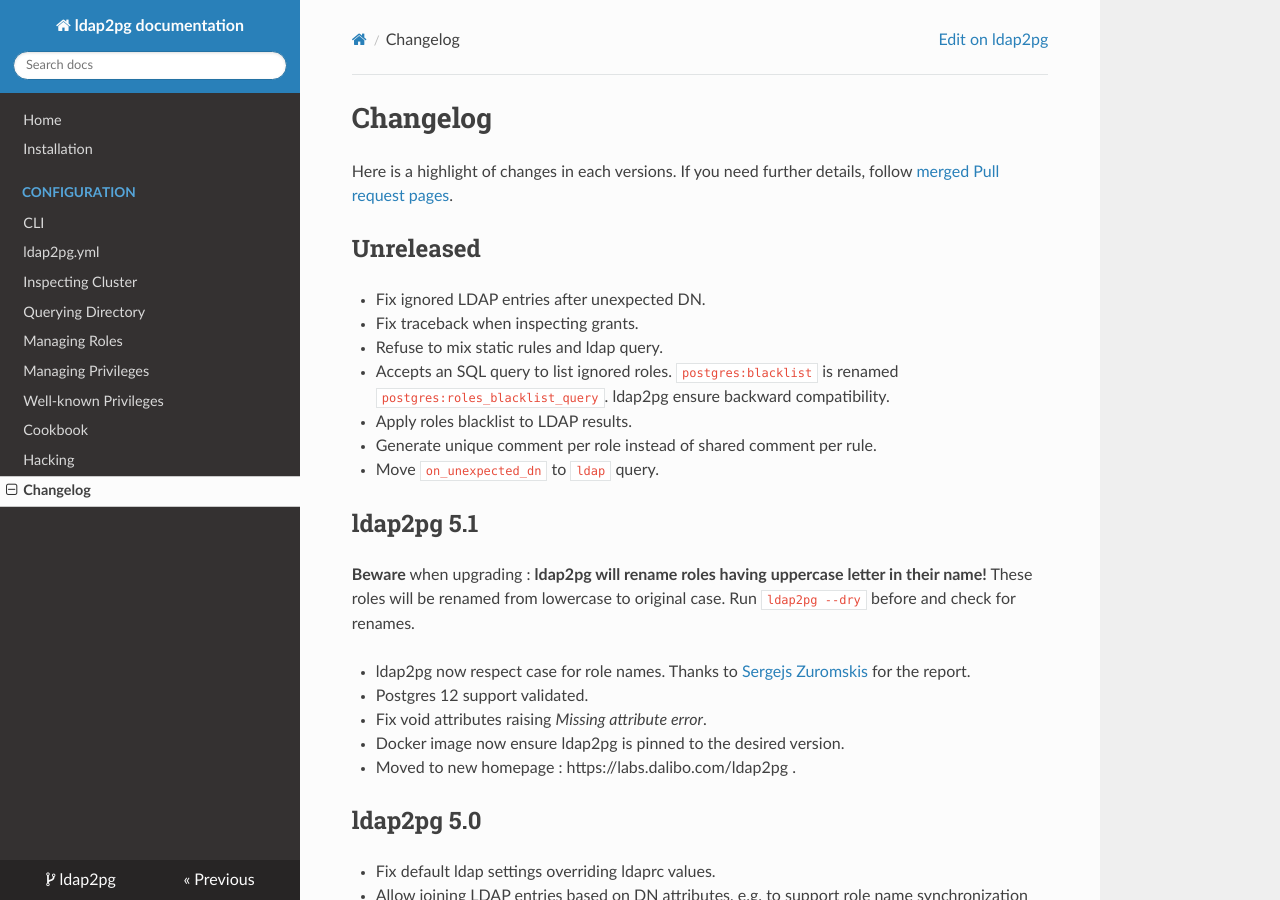
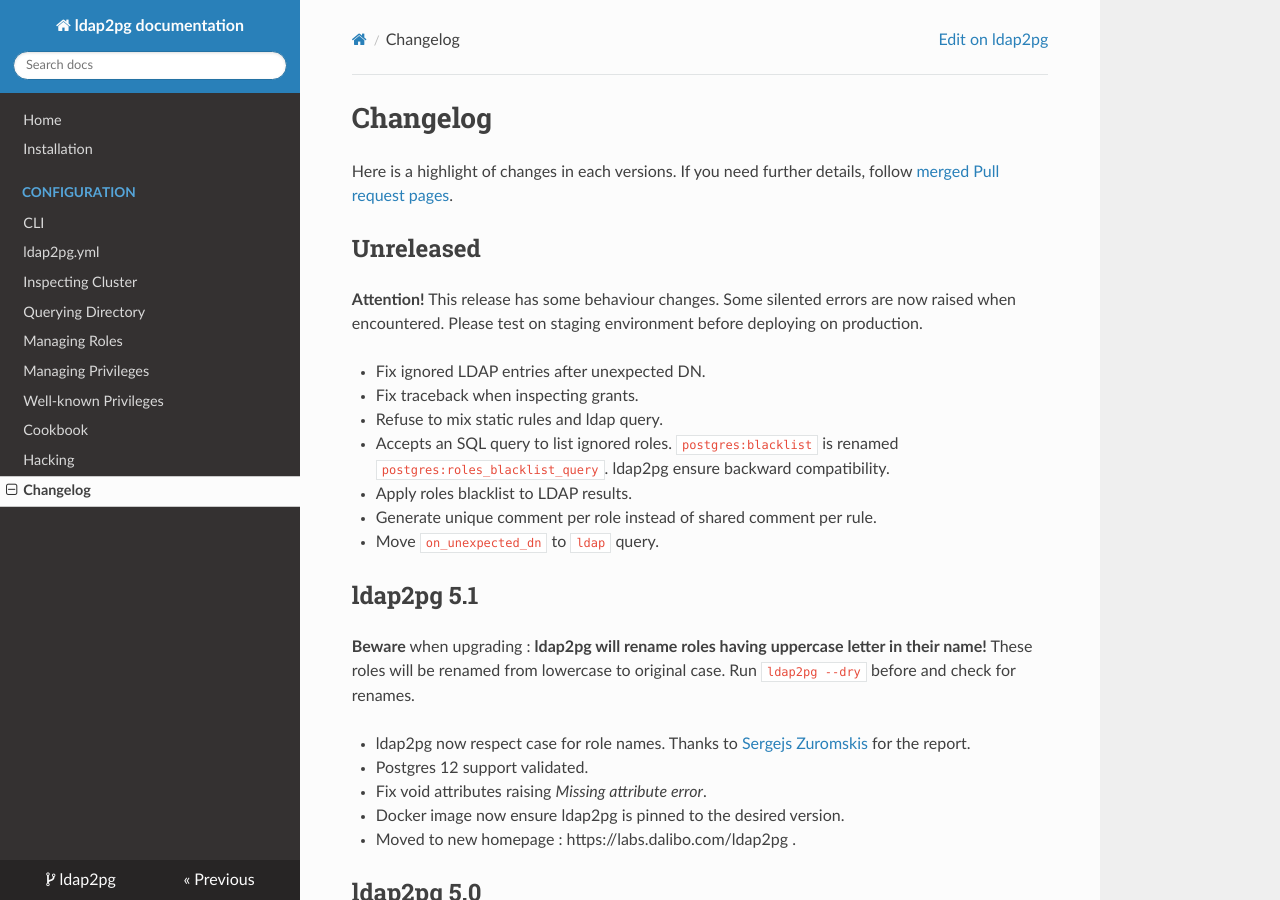
Before and after one commit to dalibo/ldap2pg, an MkDocs documentation site: the page built from docs/changelog.md, in a window 1280 px wide and 900 px high. Built offline with MkDocs 1.6.1, drawn with Linux system fonts in a browser that asks for light colours; nearby versions of some CDN libraries.

Commit message:
Warn about the importance of the next release

```diff
--- a/docs/changelog.md
+++ b/docs/changelog.md
@@ -8,6 +8,10 @@
 
 
 # Unreleased
+
+**Attention!** This release has some behaviour changes. Some silented errors
+are now raised when encountered. Please test on staging environment before
+deploying on production.
 
 - Fix ignored LDAP entries after unexpected DN.
 - Fix traceback when inspecting grants.
```
